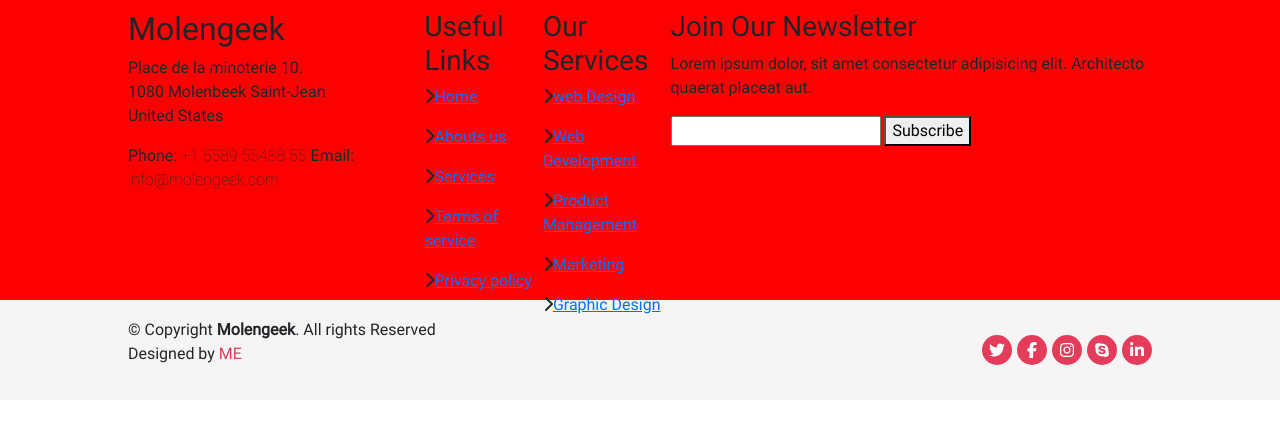
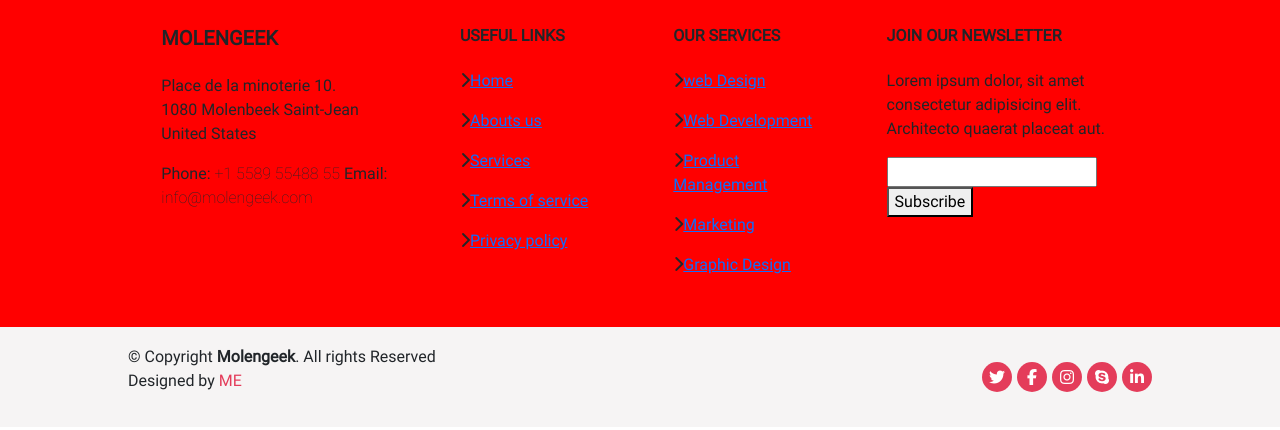
Before and after one commit to Bobby-Jack/Projet_Nomdutemplate_Ryad_Sofian, a website: page index.html in a window 1280 px wide. Drawn offline with nearby package versions, Linux system fonts and the light colour scheme.

Commit message:
section8 top

```diff
--- a/index.html
+++ b/index.html
@@ -19,8 +19,15 @@
     <section id="section7"></section>
     <section id="section8">
         <div class="section8-Child" id="section8-Top">
-            <div id="section8-content1">
-                <h2>Molengeek</h2>
+                <div class="container text-center text-md-start ">
+                    <!-- Grid row -->
+                    <div class="row mt-3">
+                        <!-- Grid column -->
+                        <div class="col-md-3 col-lg-4 col-xl-3 mx-auto mb-4">
+                            <!-- Content -->
+                            <h5 class="text-uppercase fw-bold mb-4">
+                                Molengeek
+                            </h5>
                             <p>
                                 Place de la minoterie 10.<br>
                                 1080 Molenbeek Saint-Jean<br>
@@ -29,33 +36,54 @@
                             <span>Phone:<span class="ff-robotoThin"> +1 5589 55488 55</span></span>
                             <span>Email:<span class="ff-robotoThin"> info@molengeek.com</span></span>
                         </div>
-            <div id="section8-content2">
-                <h3>Useful Links</h3>
-                <p class="section8-link"><i class="fa-solid fa-chevron-right"></i><a href="">Home</a></p>
-                <p class="section8-link"><i class="fa-solid fa-chevron-right"></i><a href="">Abouts us</a></p>
-                <p class="section8-link"><i class="fa-solid fa-chevron-right"></i><a href="">Services</a></p>
-                <p class="section8-link"><i class="fa-solid fa-chevron-right"></i><a href="">Terms of service</a></p>
-                <p class="section8-link"><i class="fa-solid fa-chevron-right"></i><a href="">Privacy policy</a></p>
+                        <!-- Grid column -->
+
+                        <!-- Grid column -->
+                        <div class="col-md-2 col-lg-2 col-xl-2 mx-auto mb-4">
+                            <!-- Links -->
+                            <h6 class="text-uppercase fw-bold mb-4">
+                                Useful Links
+                            </h6>
+                            <p class="section8-link"><i class="fa-solid fa-chevron-right text-reset"></i><a href="">Home</a></p>
+                            <p class="section8-link"><i class="fa-solid fa-chevron-right text-reset"></i><a href="">Abouts us</a></p>
+                            <p class="section8-link"><i class="fa-solid fa-chevron-right text-reset"></i><a href="">Services</a></p>
+                            <p class="section8-link"><i class="fa-solid fa-chevron-right text-reset"></i><a href="">Terms of service</a></p>
+                            <p class="section8-link"><i class="fa-solid fa-chevron-right text-reset"></i><a href="">Privacy policy</a></p>
                         </div>
-            <div id="section8-content3">
-                <h3>Our Services</h3>
+                        <!-- Grid column -->
+
+                        <!-- Grid column -->
+                        <div class="col-md-3 col-lg-2 col-xl-2 mx-auto mb-4">
+                            <!-- Links -->
+                            <h6 class="text-uppercase fw-bold mb-4">
+                                Our Services
+                            </h6>
                             <p class="section8-link"><i class="fa-solid fa-chevron-right"></i><a href="">web Design</a></p>
                             <p class="section8-link"><i class="fa-solid fa-chevron-right"></i><a href="">Web Development</a></p>
                             <p class="section8-link"><i class="fa-solid fa-chevron-right"></i><a href="">Product Management</a></p>
                             <p class="section8-link"><i class="fa-solid fa-chevron-right"></i><a href="">Marketing</a></p>
                             <p class="section8-link"><i class="fa-solid fa-chevron-right"></i><a href="">Graphic Design</a></p>
                         </div>
-            <div id="section8-content4">
-                <h3>Join Our Newsletter</h3>
+                        <!-- Grid column -->
+
+                        <!-- Grid column -->
+                        <div class="col-md-4 col-lg-3 col-xl-3 mx-auto mb-md-0 mb-4">
+                            <!-- Links -->
+                            <h6 class="text-uppercase fw-bold mb-4">Join Our Newsletter</h6>
                             <p>Lorem ipsum dolor, sit amet consectetur adipisicing elit. Architecto quaerat placeat aut.</p>
                             <form action="">
                                 <input type="text">
                                 <button>Subscribe</button>
                             </form>
                         </div>
+                        <!-- Grid column -->
+                    </div>
+                    <!-- Grid row -->
+                </div>
         </div>
         <div class="section8-Child bg-persoLightGrey" id="section8-Bottom">
-            <p id="section8-Bottom-left">&copy; Copyright <span class="fw-bolder">Molengeek</span>. All rights Reserved<br>Designed by <span class="text-persoPink">ME</span></p>
+            <p id="section8-Bottom-left">&copy; Copyright <span class="fw-bolder">Molengeek</span>. All rights
+                Reserved<br>Designed by <span class="text-persoPink">ME</span></p>
             <div id="section8-Bottom-right">
                 <div class="section8-icon">
                     <i class="fa-brands fa-twitter"></i>
--- a/src/sass/modules/_section8.sass
+++ b/src/sass/modules/_section8.sass
@@ -11,7 +11,8 @@
 #section8-Top
     justify-content: space-around
     background-color: red
-    height: 300px
+    height: fit-content
+
 #section8-Bottom
     justify-content: space-between
     align-items: center
```
Also changed, not shown: public/css/style.css, 1 other file. Lines whose indentation alone changed are shown as unchanged.
